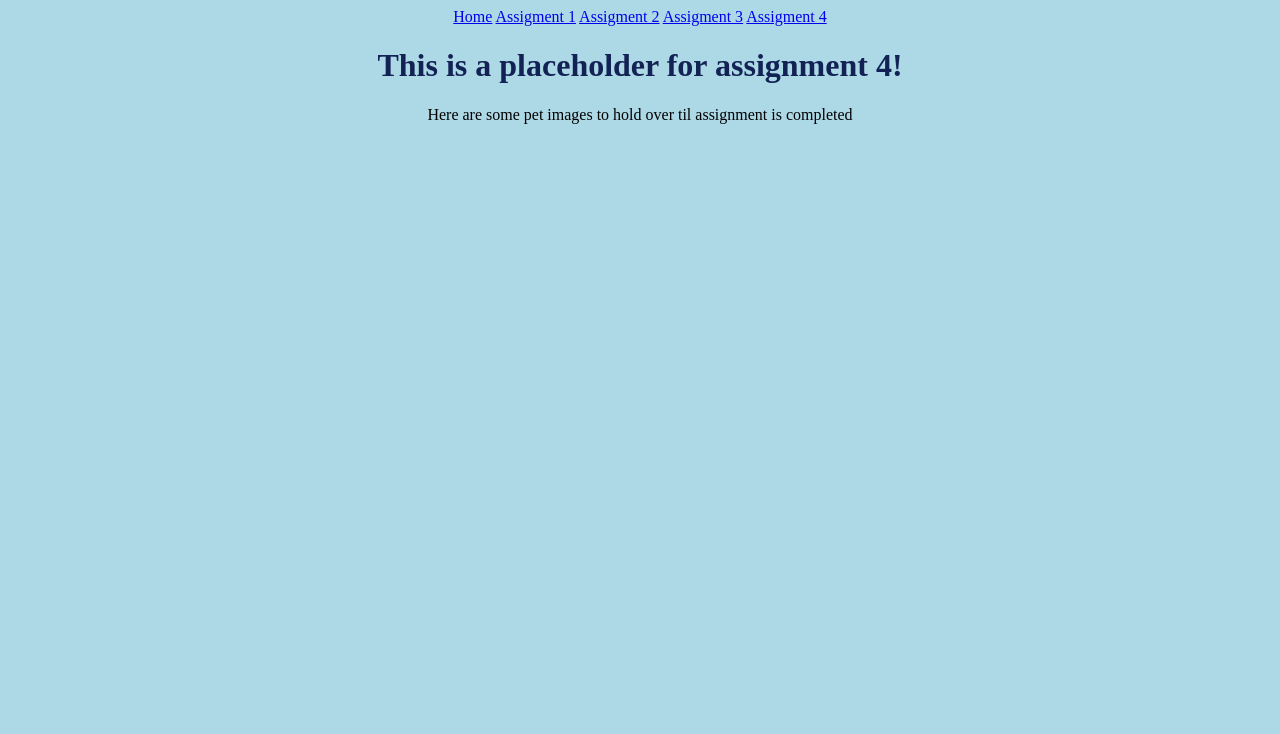
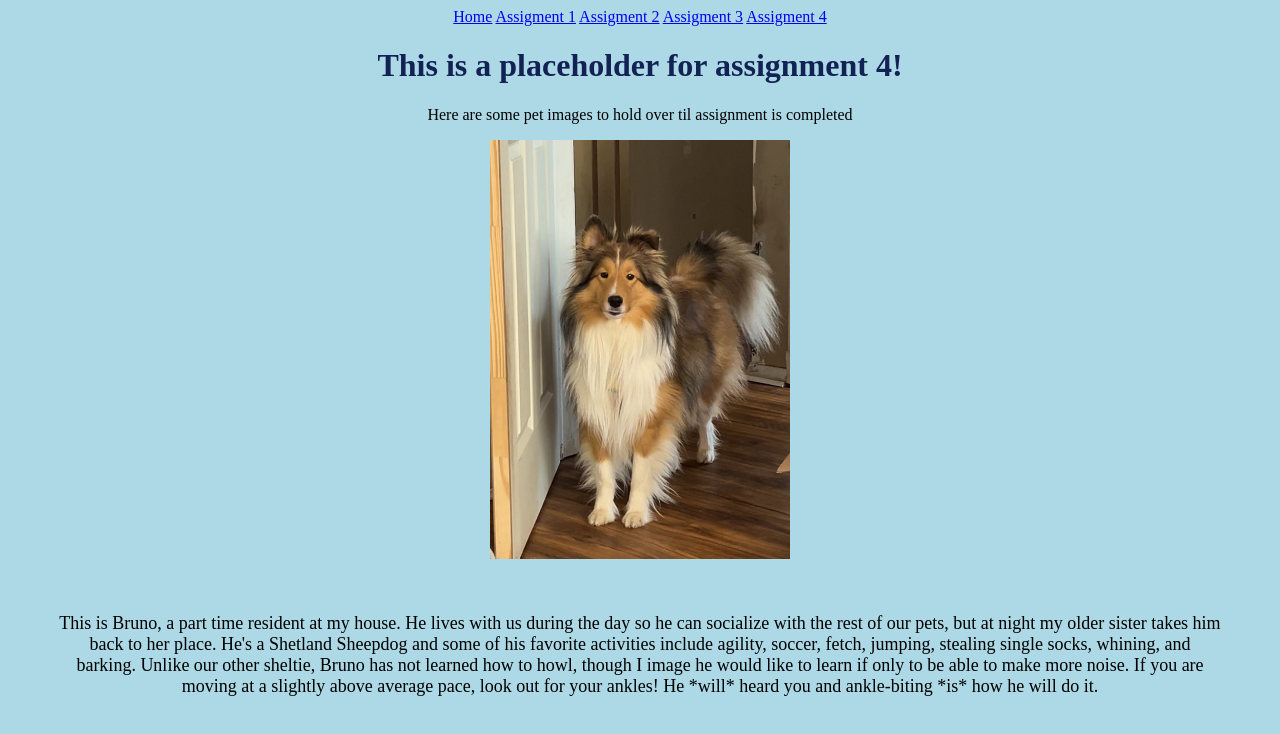
Before and after one commit to Bryn-Mawr-College/html-css-workshop-sjackson-28, a plain HTML site: page assign_4.html in a window 1280 px wide. Drawn offline with Linux system fonts and the light colour scheme.

Commit message:
bruno and allie

```diff
--- a/assign_4.html
+++ b/assign_4.html
@@ -20,6 +20,10 @@
 </nav>
 <h1>This is a placeholder for assignment 4!</h1>
 <p>Here are some pet images to hold over til assignment is completed</p>
+<img src="View recent photos.jpeg" alt="Tri-toned brown and white fluffly dog, standing up looking at camera">
+<div class="main_info_blurb"
+<p>This is Bruno, a part time resident at my house. He lives with us during the day so he can socialize with the rest of our pets, but at night my older sister takes him back to her place. He's a Shetland Sheepdog and some of his favorite activities include agility, soccer, fetch, jumping, stealing single socks, whining, and barking. Unlike our other sheltie, Bruno has not learned how to howl, though I image he would like to learn if only to be able to make more noise. If you are moving at a slightly above average pace, look out for your ankles! He *will* heard you and ankle-biting *is* how he will do it. </p>
+</div>
 </div>
 </html>
 </body>
```
Also changed, not shown: assign_3.html (+4 -0 lines), IMG_5347.jpg (added), View recent photos.jpeg (added).
